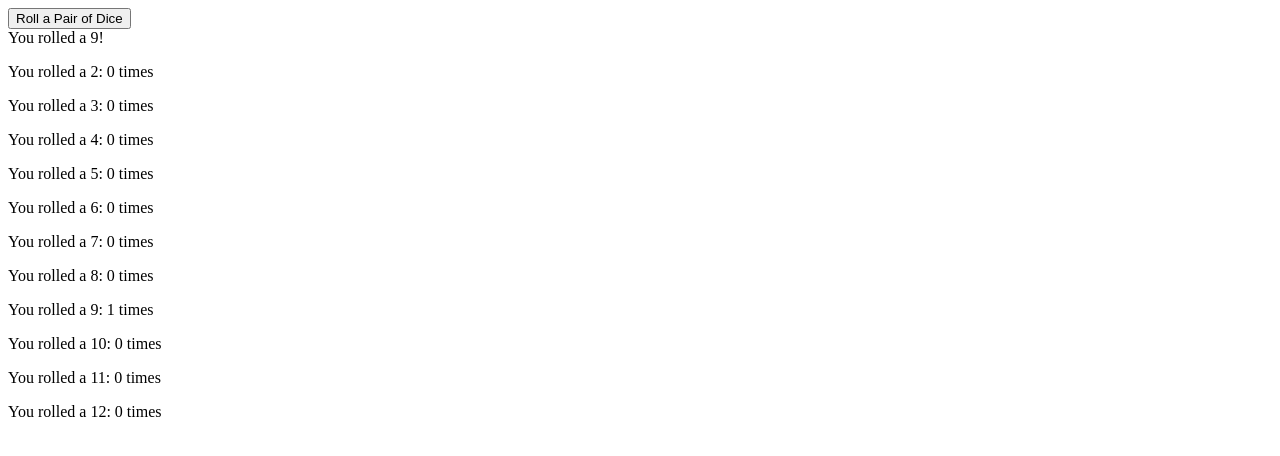
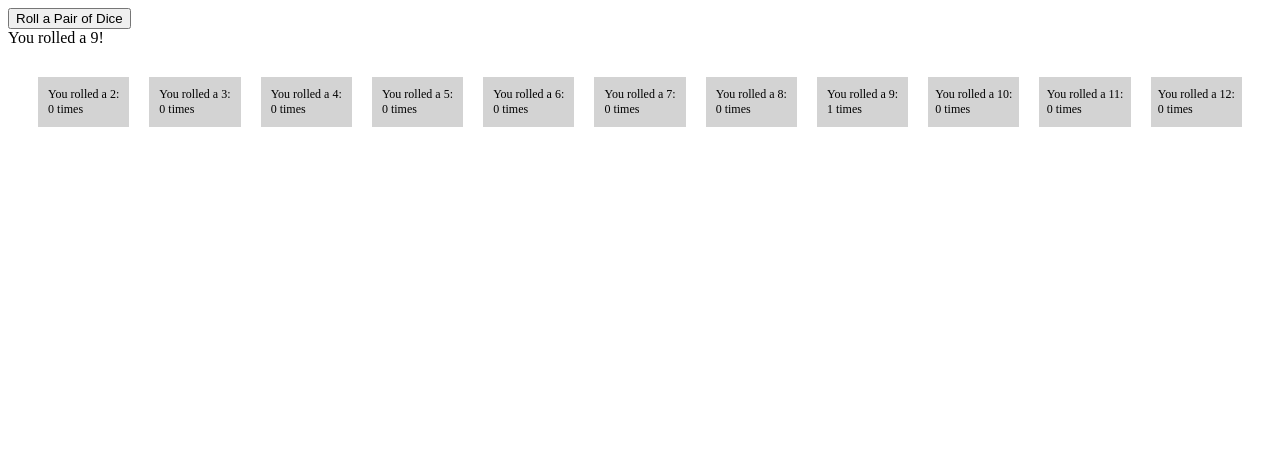
Before and after one commit to KenzieAcademy-Students/jsdom-assessment-roll-dice-dev-tndang, a plain HTML site: page index.html in a window 1280 px wide. Both pictures are taken after a click on the button "Roll a Pair of Dice". Drawn offline with Linux system fonts and the light colour scheme.

Commit message:
After adding some CSS styling, it looks very similar to the gif in Step 2. Step 2 is completed. Moving on to step 3.

```diff
--- a/code.js
+++ b/code.js
@@ -37,7 +37,7 @@ let renderGraph = function () { // This function creates the div and paragraph e
 let graphUpdate = function () { // This function updates the graph results render
     for ( let rollIndex = 2; rollIndex < results.length; rollIndex++) {
         let graphText = document.getElementById(`resultsWere${rollIndex}`);
-        graphText.innerText = `You rolled a ${rollIndex}: ${results[rollIndex]} times`;
+        graphText.innerText = `You rolled a ${rollIndex}: \n${results[rollIndex]} times`;
     }
 }
 
--- a/style.css
+++ b/style.css
@@ -3,3 +3,31 @@
 button {
   cursor: pointer;
 }
+
+p {
+  font-size: 12px;
+}
+
+#graph {
+  margin: 20px;
+  display: flex;
+  flex-direction: row;
+  flex-wrap: nowrap;
+  justify-content: center;
+  align-items: center;
+}
+
+.graphBar {
+  height: 50px;
+  width: 100px;
+  margin: 10px;
+  background: lightgrey;
+  display: flex;
+  flex-direction: row;
+  justify-content: center;
+  align-items: center;
+}
+
+.graphBar p {
+  margin: 5px;
+}
```
Also changed, not shown: 1 other file.
